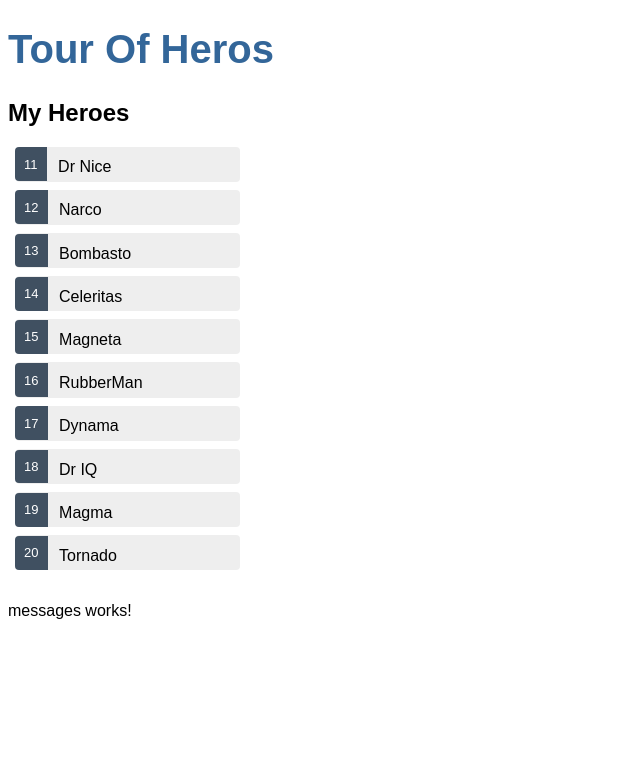
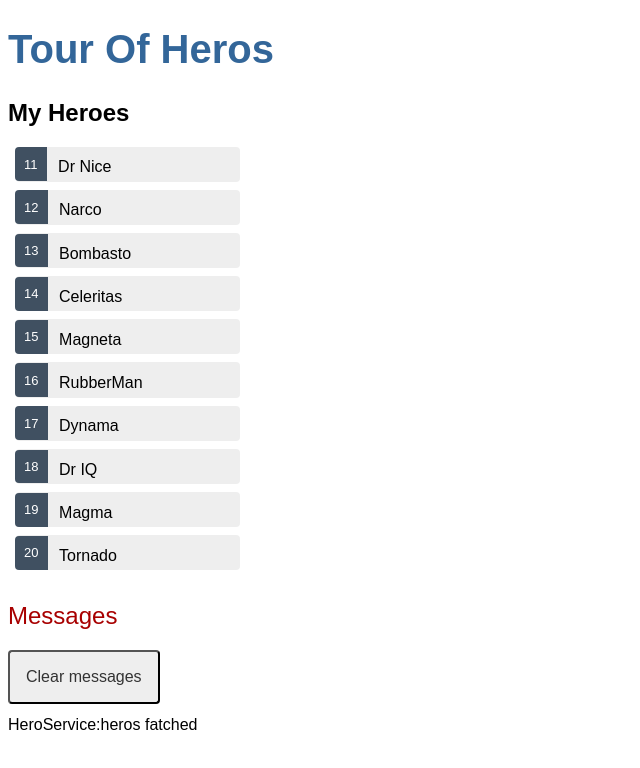
Before and after one commit to Sagor31h2/TourOfHeros, an Angular app: page / in a window 1280 px wide. Shown: the top 768 px of the page, without its empty margins (0-640 px from the left). Built offline with nearby package versions, Linux system fonts and the light colour scheme.

Commit message:
Add messeages

```diff
--- a/src/app/hero.service.ts
+++ b/src/app/hero.service.ts
@@ -1,16 +1,18 @@
 import { Injectable } from '@angular/core';
 import { Observable, of } from 'rxjs';
 import { Hero } from './hero';
+import { MessageService } from './message.service';
 import { HEROES } from './mock-heroes';
 
 @Injectable({
   providedIn: 'root',
 })
 export class HeroService {
-  constructor() {}
+  constructor(private messageService: MessageService) {}
 
   getHeroes(): Observable<Hero[]> {
     const heroes = of(HEROES);
+    this.messageService.add('HeroService:heros fatched');
     return heroes;
   }
 }
--- a/src/app/heroes/heroes.component.ts
+++ b/src/app/heroes/heroes.component.ts
@@ -3,6 +3,7 @@
 import { HeroService } from '../hero.service';
 import { observable, of } from 'rxjs';
 import { HEROES } from '../mock-heroes';
+import { MessageService } from '../message.service';
 @Component({
   selector: 'app-heroes',
   templateUrl: './heroes.component.html',
@@ -13,7 +14,10 @@
 
   selectedHero?: Hero;
 
-  constructor(private heroService: HeroService) {}
+  constructor(
+    private heroService: HeroService,
+    private messageService: MessageService
+  ) {}
 
   ngOnInit(): void {
     this.getHeroes();
@@ -21,6 +25,7 @@
 
   onSelect(hero: Hero): void {
     this.selectedHero = hero;
+    this.messageService.add('HeroesComponent: Selected hero id=${hero.id}');
   }
 
   getHeroes(): void {
--- /dev/null
+++ b/src/app/message.service.ts
@@ -0,0 +1,18 @@
+import { Injectable } from '@angular/core';
+
+@Injectable({
+  providedIn: 'root',
+})
+export class MessageService {
+  constructor() {}
+
+  messages: string[] = [];
+
+  add(message: string) {
+    this.messages.push(message);
+  }
+
+  clear() {
+    this.messages = [];
+  }
+}
--- a/src/app/messages/messages.component.css
+++ b/src/app/messages/messages.component.css
@@ -0,0 +1,19 @@
+/* MessagesComponent's private CSS styles */
+h2 {
+  color: #a80000;
+  font-family: Arial, Helvetica, sans-serif;
+  font-weight: lighter;
+}
+
+.clear {
+  color: #333;
+  background-color: #eee;
+  margin-bottom: 12px;
+  padding: 1rem;
+  border-radius: 4px;
+  font-size: 1rem;
+}
+.clear:hover {
+  color: white;
+  background-color: #42545c;
+}
--- a/src/app/messages/messages.component.html
+++ b/src/app/messages/messages.component.html
@@ -1 +1,5 @@
-<p>messages works!</p>
+<div *ngIf="messageService.messages.length">
+  <h2>Messages</h2>
+  <button class="clear" (click)="messageService.clear()">Clear messages</button>
+  <div *ngFor="let message of messageService.messages">{{ message }}</div>
+</div>
--- a/src/app/messages/messages.component.ts
+++ b/src/app/messages/messages.component.ts
@@ -1,15 +1,13 @@
 import { Component, OnInit } from '@angular/core';
+import { MessageService } from '../message.service';
 
 @Component({
   selector: 'app-messages',
   templateUrl: './messages.component.html',
-  styleUrls: ['./messages.component.css']
+  styleUrls: ['./messages.component.css'],
 })
 export class MessagesComponent implements OnInit {
+  constructor(public messageService: MessageService) {}
 
-  constructor() { }
-
-  ngOnInit(): void {
-  }
-
+  ngOnInit(): void {}
 }
```
Also changed, not shown: 1 other file (tests, documents, lock files or other folders).
